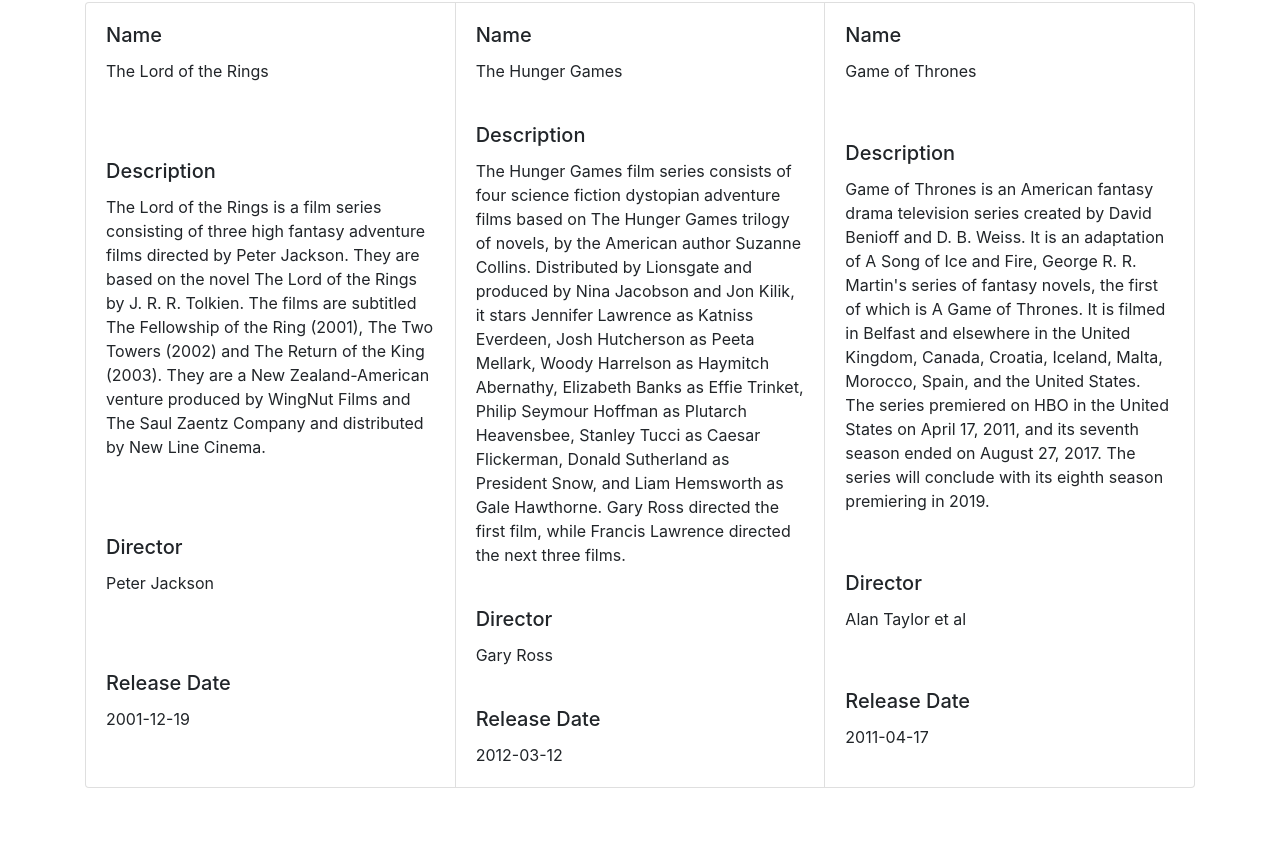
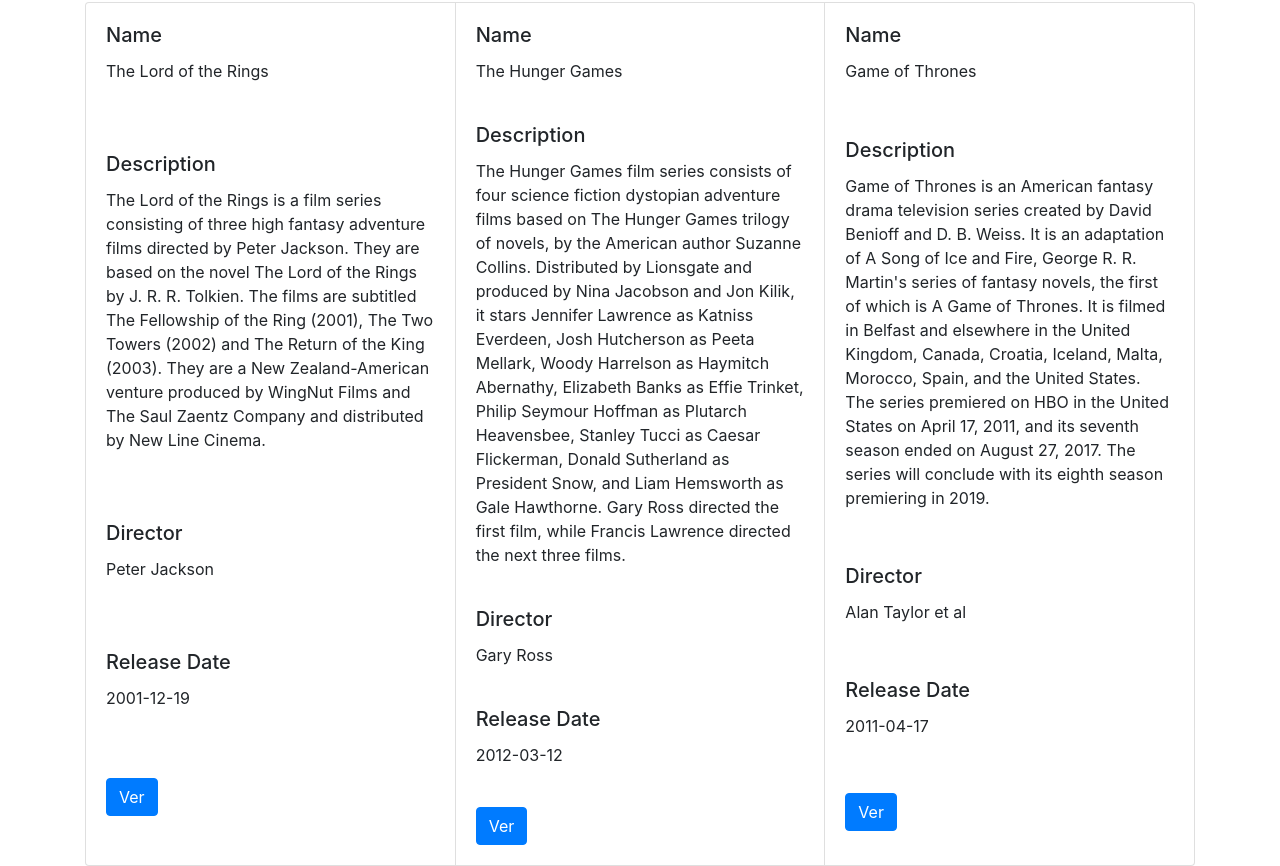
Before and after one commit to fabioladurann/practica_vuejs_introduccion, a website: page index.html in a window 1280 px wide. Shown: the part 289-1155 px from the top of the page. Before the commit the page ends 1077 px from the top, so only its background shows below. Drawn offline with nearby package versions, Linux system fonts and the light colour scheme.

Commit message:
botoncito ver

```diff
--- a/index.html
+++ b/index.html
@@ -42,8 +42,11 @@
                         <p class="card-text">{{movie.value}}</p>
 
                       </div>
+                      <div class="card-body"><a href="#" class="btn btn-primary">Ver</a></div>
                     </div>
+
                   </div>
+
               </div>
 
         </div>
```
